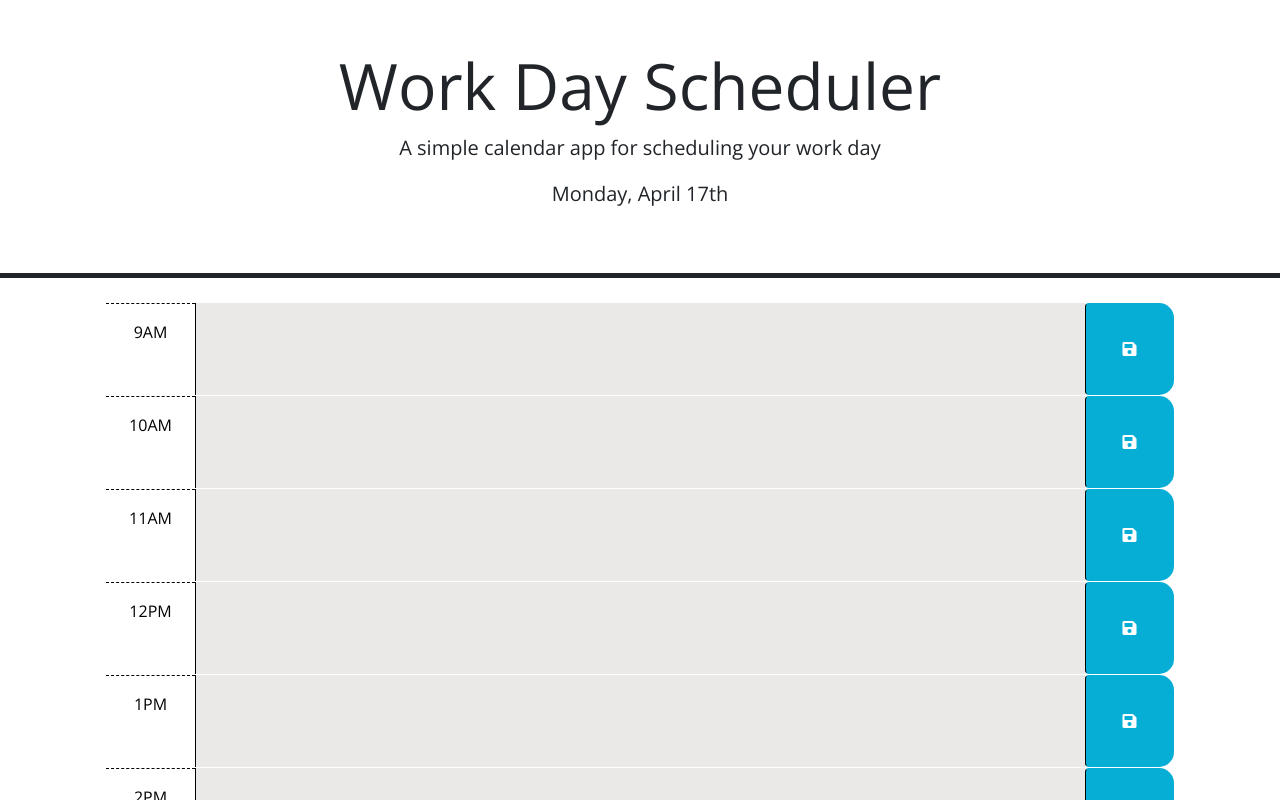
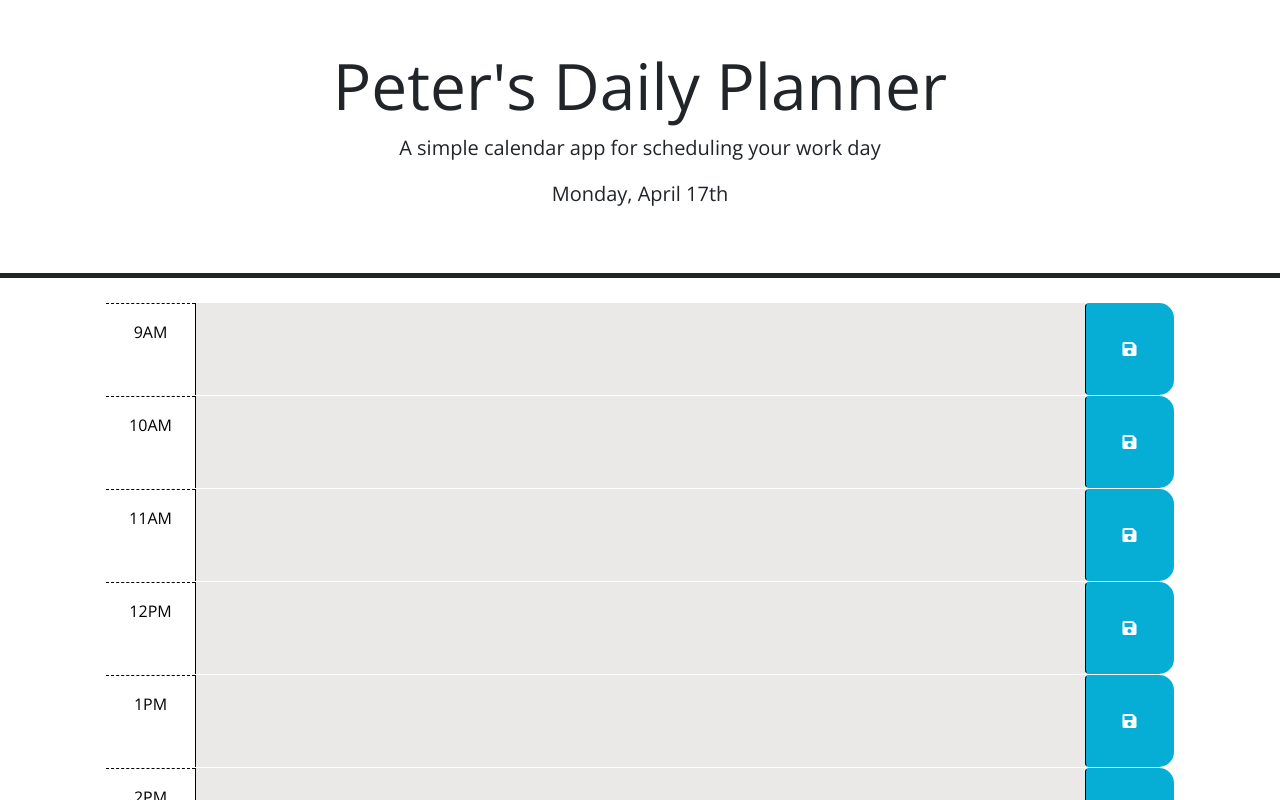
Before and after one commit to Peterksharma/Daily-sceduler, a plain HTML site: page index.html in a window 1280 px wide. Shown: the top 800 px of the page. Drawn offline with nearby package versions, Linux system fonts and the light colour scheme.

```diff
--- a/index.html
+++ b/index.html
@@ -36,7 +36,7 @@
 
   <body>
     <header class="p-5 mb-4 border-5 border-bottom border-dark text-center">
-      <h1 class="display-3">Work Day Scheduler</h1>
+      <h1 class="display-3">Peter's Daily Planner</h1>
       <p class="lead">A simple calendar app for scheduling your work day</p>
       <p id="currentDay" class="lead"></p>
     </header>
```
